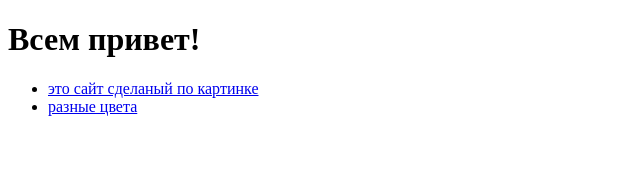
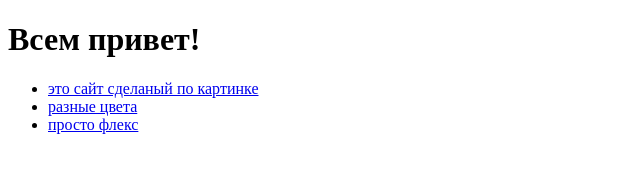
Before and after one commit to NOOB321470/NOOB321470.github.io, a plain HTML site: page index.html in a window 1280 px wide. Shown: the whole page, without its empty margins (0-640 px from the left). Drawn offline with Linux system fonts and the light colour scheme.

Commit message:
Update index.html

```diff
--- a/index.html
+++ b/index.html
@@ -15,6 +15,8 @@
         <li>
             <a href="Dbnz.html">разные цвета</a>
         </li>
+        <li>
+            <a href="ety.html">просто флекс</a>
     </ul>
 </body>
 </html>
```
